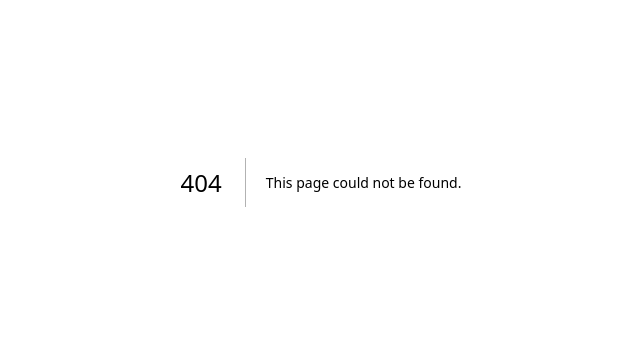
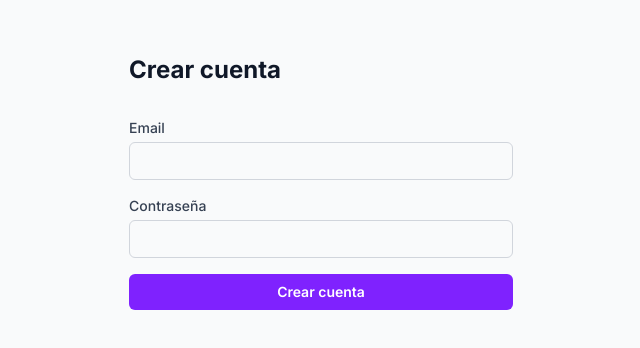
Before and after one commit to ErikaNevarez/Habit-Tracker-ClaseRodrigo, a Next.js app: page /signup in a window 1280 px wide. Before the commit this address had no page. Shown: the part 218-566 px from the top of the page, without its empty margins (319-959 px from the left). Built offline with nearby package versions, Linux system fonts and the light colour scheme.

Commit message:
feat(t-06): agregar pagina signup con validacion de email duplicado

```diff
--- /dev/null
+++ b/src/app/signup/page.tsx
@@ -0,0 +1,87 @@
+'use client'
+
+import { useState } from 'react'
+import { useRouter } from 'next/navigation'
+import { createClient } from '@/lib/supabase/client'
+
+export default function SignupPage() {
+  const router = useRouter()
+  const [email, setEmail] = useState('')
+  const [password, setPassword] = useState('')
+  const [error, setError] = useState<string | null>(null)
+  const [loading, setLoading] = useState(false)
+
+  async function handleSubmit(e: React.FormEvent<HTMLFormElement>) {
+    e.preventDefault()
+    setLoading(true)
+    setError(null)
+
+    const supabase = createClient()
+    const { error: signUpError } = await supabase.auth.signUp({ email, password })
+
+    if (signUpError) {
+      if (signUpError.message.includes('User already registered')) {
+        setError('Ese email ya tiene cuenta')
+      } else {
+        setError(signUpError.message)
+      }
+      setLoading(false)
+      return
+    }
+
+    router.push('/onboarding')
+  }
+
+  return (
+    <main className="min-h-screen bg-gray-50 flex items-center justify-center px-4">
+      <div className="w-full max-w-sm">
+        <h1 className="text-2xl font-bold text-gray-900 mb-8">Crear cuenta</h1>
+
+        <form onSubmit={handleSubmit} className="flex flex-col gap-4">
+          <div className="flex flex-col gap-1">
+            <label htmlFor="email" className="text-sm font-medium text-gray-700">
+              Email
+            </label>
+            <input
+              id="email"
+              type="email"
+              required
+              value={email}
+              onChange={(e) => setEmail(e.target.value)}
+              className={`block w-full rounded-md border px-3 py-2 text-sm focus:outline-none focus:ring-2 ${
+                error
+                  ? 'border-red-500 focus:ring-red-500'
+                  : 'border-gray-300 focus:ring-violet-500'
+              }`}
+            />
+            {error && (
+              <span className="text-sm text-red-500">{error}</span>
+            )}
+          </div>
+
+          <div className="flex flex-col gap-1">
+            <label htmlFor="password" className="text-sm font-medium text-gray-700">
+              Contraseña
+            </label>
+            <input
+              id="password"
+              type="password"
+              required
+              value={password}
+              onChange={(e) => setPassword(e.target.value)}
+              className="block w-full rounded-md border border-gray-300 px-3 py-2 text-sm focus:outline-none focus:ring-2 focus:ring-violet-500"
+            />
+          </div>
+
+          <button
+            type="submit"
+            disabled={loading}
+            className="inline-flex items-center justify-center rounded-md px-4 py-2 text-sm font-semibold bg-violet-600 text-white hover:bg-violet-700 disabled:opacity-50"
+          >
+            {loading ? 'Creando cuenta...' : 'Crear cuenta'}
+          </button>
+        </form>
+      </div>
+    </main>
+  )
+}
```
